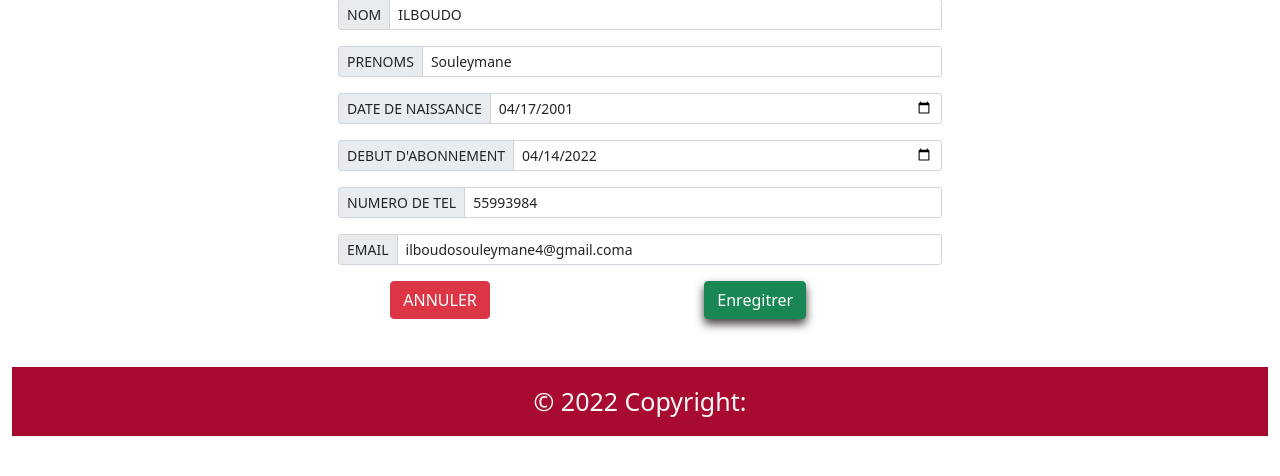
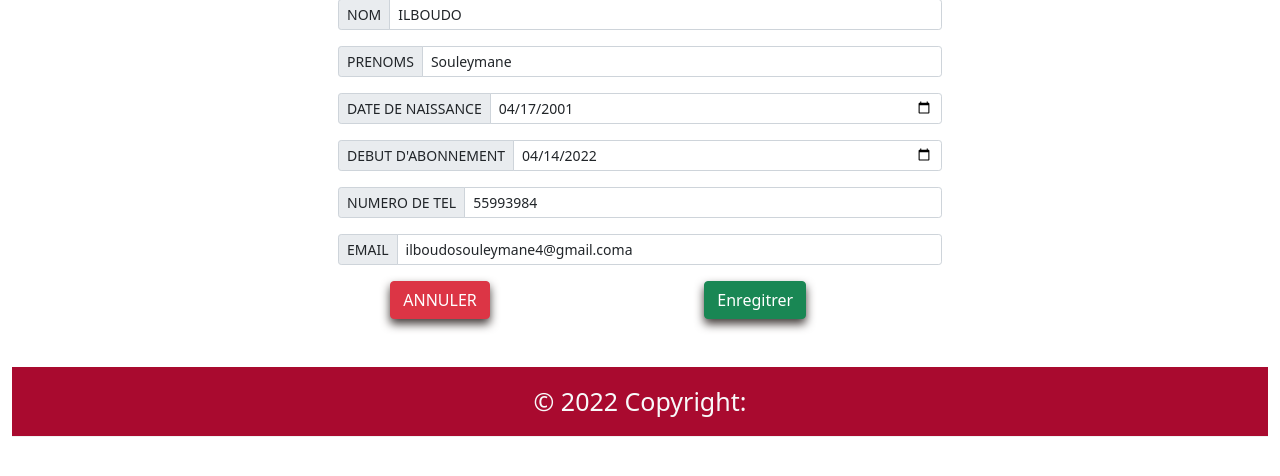
Before and after one commit to JokerAphro17/Auf, a PHP site: page /php/modif.php?id=29 in a window 1280 px wide. Shown: the part 285-761 px from the top of the page. Run offline with PHP 8.4, Linux system fonts and the light colour scheme; data comes from the database, SQL or seed files in the repository.

Commit message:
okay good

```diff
--- a/php/list.php
+++ b/php/list.php
@@ -36,7 +36,7 @@ if(isset($_GET['modif'])){
 ?>
     <div class='container-fluid corps'>
         <div class='row justify-content-evenly mt-5'>
-            <div class='col-md-4  col-sm-4 ms-1  text-light text-center  '>
+            <div class='col-md-4   col-sm-4 ms-1  text-light text-center  '>
                <h1 class="demand">GESTION</h1>
             </div>
             <div class='col-4 text-center d-flex col-sm-4'>
@@ -61,7 +61,7 @@ if(isset($_GET['modif'])){
                             <h3 class='card-title'>Liste des Abonnés</h3>
                         <div class='table-responsive'>
                             <table class='table no-wrap user-table mb-0'>
-                            <thead >
+                            <thead class="bg-secondary text-white">
                                 <tr>
                                 <th scope='col' class='border-0 text-uppercase font-medium pl-4'>#</th>
                                 <th scope='col' class='border-0 text-uppercase font-medium'>Nom complet </th>
--- a/php/modif.php
+++ b/php/modif.php
@@ -152,7 +152,7 @@ $donnes = $insert->fetch();
           </div>
           <div class="row justify-content-around">
             <div class="col-4">
-            <a href="list.php" class="btn btn-danger">ANNULER</a>
+            <a href="list.php" class="btn envoi btn-danger">ANNULER</a>
             </div>
             <div class="col-4">
               <button type="submit" name="envoi" class="envoi btn btn-success">
```
